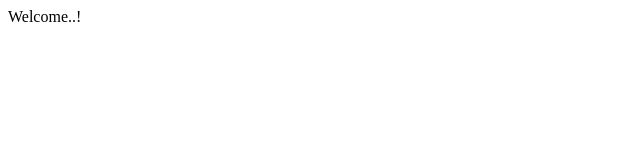
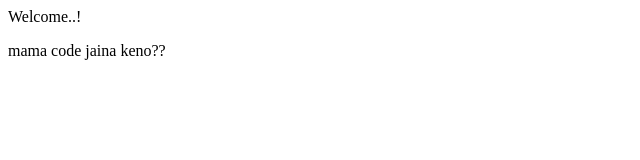
Before and after one commit to P2B-ARIF/portfolio-website-01, a plain HTML site: page portfolio-website/index.html in a window 1280 px wide. Shown: the whole page, without its empty margins (0-640 px from the left). Drawn offline with Linux system fonts and the light colour scheme.

```diff
--- a/portfolio-website/index.html
+++ b/portfolio-website/index.html
@@ -9,5 +9,7 @@
 </head>
 <body>
     Welcome..!
+
+    <p>mama code jaina keno??</p>
 </body>
 </html>
```
